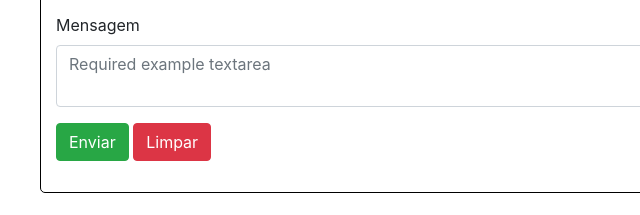
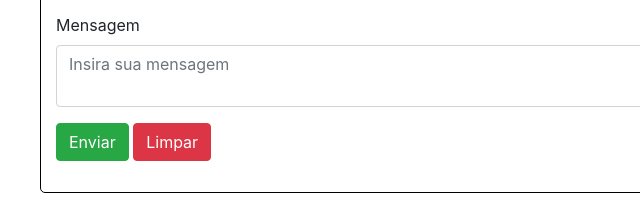
Before and after one commit to patrikdasilva/sitebootstrap, a plain HTML site: page Contato.html in a window 1280 px wide. Shown: the part 503-718 px from the top of the page, 0-640 px from the left. Drawn offline with Linux system fonts and the light colour scheme.

Commit message:
contato alterado

```diff
--- a/Contato.html
+++ b/Contato.html
@@ -65,7 +65,7 @@
         </div>
         <div class="form-group">
             <label for="formGroupExampleInput5">Mensagem</label>
-            <textarea class="form-control " placeholder="Required example textarea" required id="area"></textarea>
+            <textarea class="form-control " placeholder="Insira sua mensagem" required id="area"></textarea>
         </div>
         <div class="form-group">
             <button type="button" class="btn btn-success" onclick="validardados()">Enviar</button>
```
